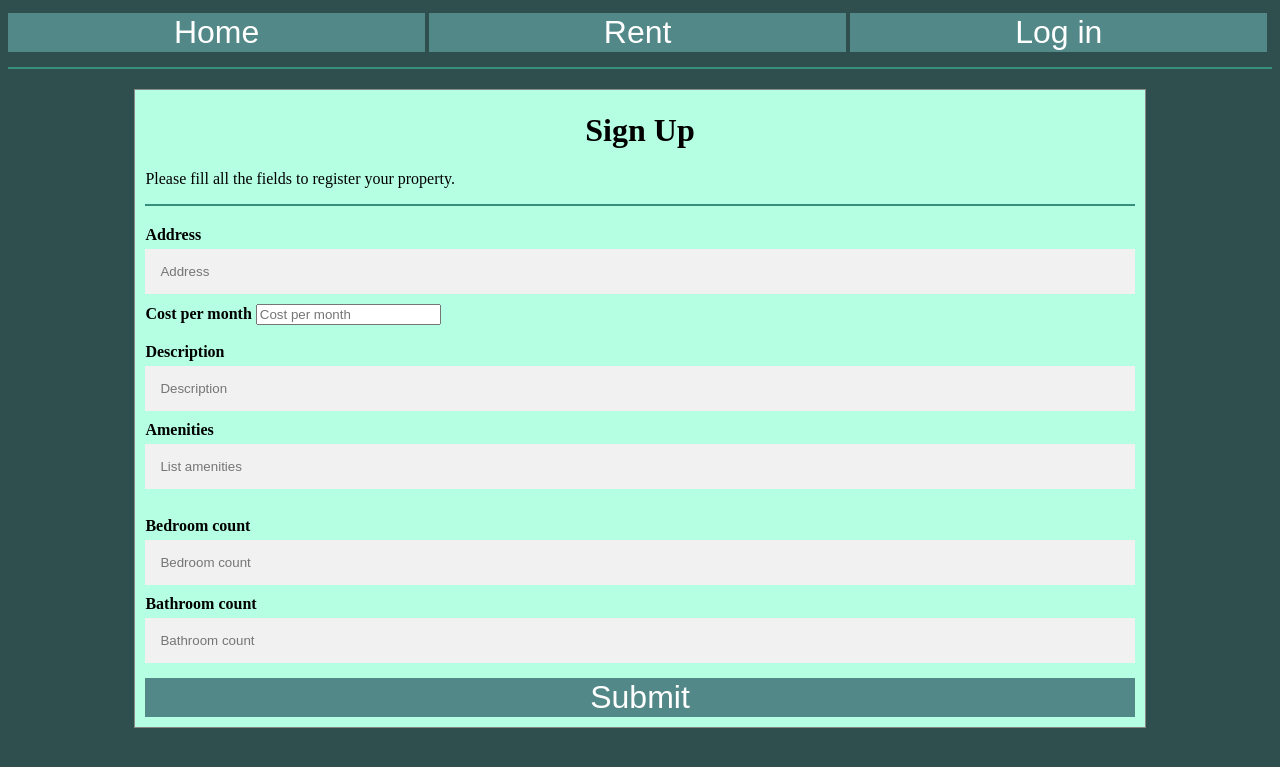
After one commit to EdgarsRozenstams/ShortTermAppartmentRent, a Python web app: template templates/registerProp.html in a window 1280 px wide. The commit adds this page. Shown: the top 767 px of the page. Run offline with Jinja, Linux system fonts and the light colour scheme; the template is opened without the code that fills it, so the values that code supplies are empty.

Commit message:
Added Register Property
Added a form page for registering properties to users.

```diff
--- a/templates/account.html
+++ b/templates/account.html
@@ -32,7 +32,8 @@
         </div>
     </div>
     <hr>
-    <h1 class="Header">Properties</h1>
+    <h1 class="Header">Properties</h1><br>
+    <a href="/registerProp"><button class="button profile_button">Add Property</button></a>
     <hr>
     <div style="height: 50%">
         <div class="properties">
--- /dev/null
+++ b/templates/registerProp.html
@@ -0,0 +1,37 @@
+{% extends "toolbar.html" %}
+
+{% block body %}
+<link rel="stylesheet" href="./static/CreateAccount.css">
+<div>
+  <form class="registrationForm" action="/propRegistrationHandling" method='post'>
+    <div style="margin: 10px;">
+      <h1 align="center">Sign Up</h1>
+      <p>Please fill all the fields to register your property.</p>
+      <hr>
+
+      <label name="address"><b>Address</b></label>
+      <input type="text" placeholder="Address" name="address" required>
+
+      <label name="cost"><b>Cost per month</b></label>
+      <input type="number" placeholder="Cost per month" name="cost" required><br><br>
+
+      <label name="desc"><b>Description</b></label>
+      <input type="text" placeholder="Description" name="desc" required>
+
+      <label name="amenities"><b>Amenities</b></label>
+      <input type='text' placeholder="List amenities" name="amenities" required><br><br>
+
+      <label name="bed"><b>Bedroom count</b></label>
+      <input type="text" placeholder="Bedroom count" name="bed" required>
+
+      <label name="bath"><b>Bathroom count</b></label>
+      <input type="text" placeholder="Bathroom count" name="bath" required>
+
+      <div class="formBtns">
+        <button style="width: 100%;" name="submit" value="action" class="button">Submit</button>
+      </div>
+    </div>
+  </form>
+
+</div>
+{% endblock %}
```
Also changed, not shown: app.py (+27 -5 lines).
